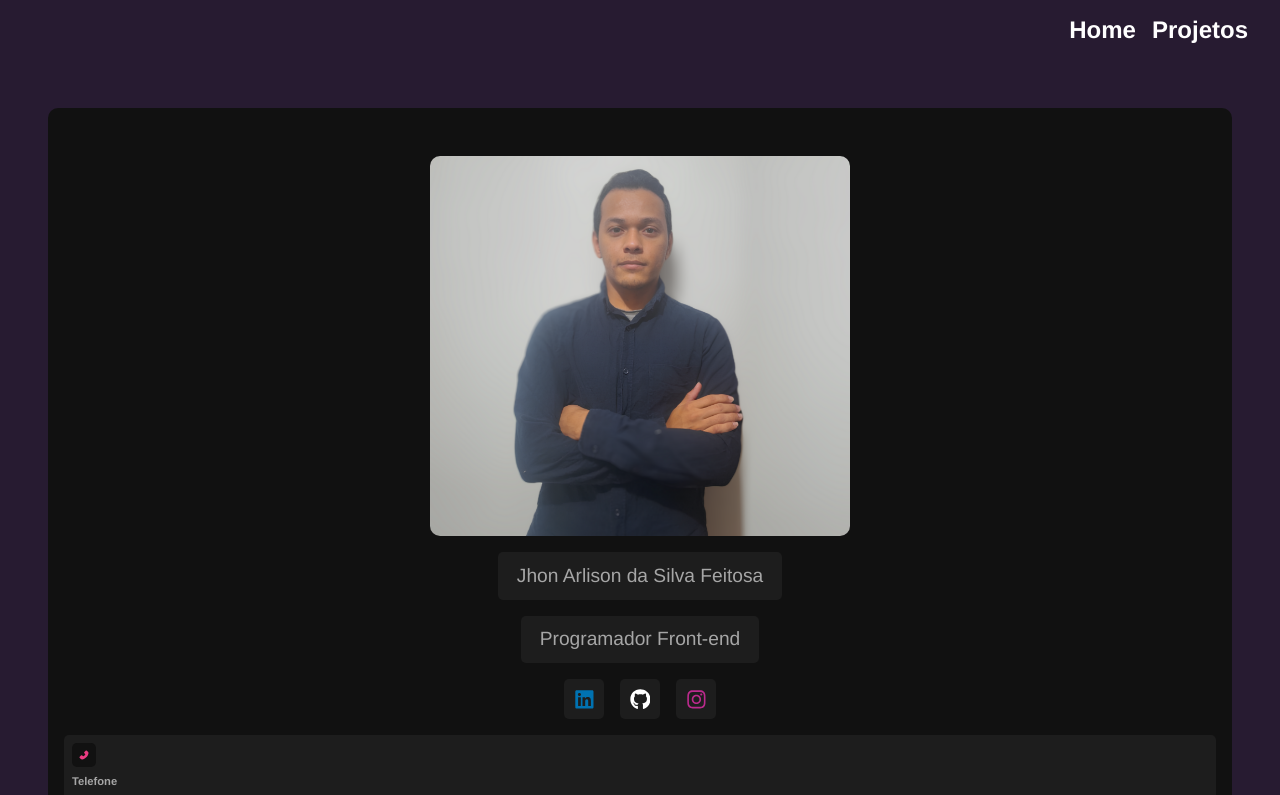
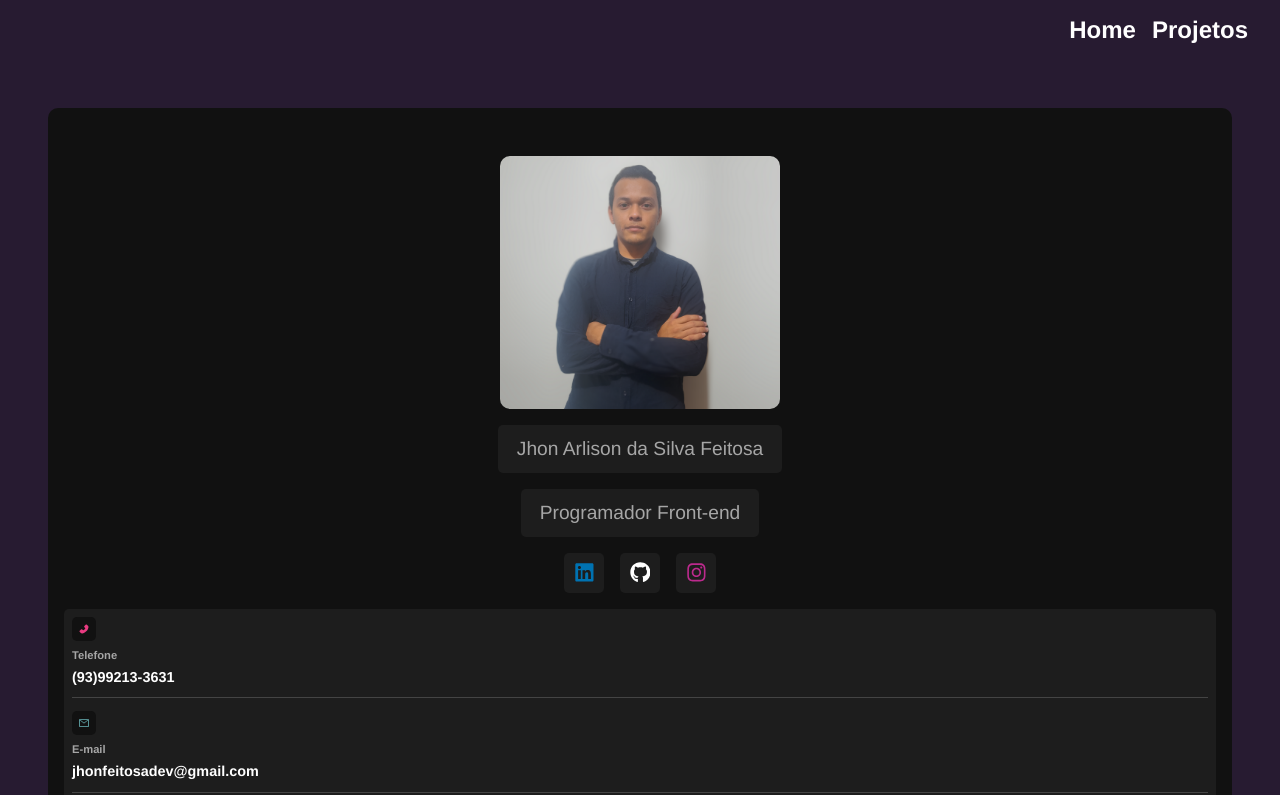
Before and after one commit to jhon3k/Portfolio, a React (Vite) app: page / in a window 1280 px wide. Shown: the top 795 px of the page. Built offline with nearby package versions, Linux system fonts and the light colour scheme.

Commit message:
corrigindo responsividade pagina base

```diff
--- a/src/Styles/components/BasePage.sass
+++ b/src/Styles/components/BasePage.sass
@@ -1,8 +1,8 @@
 @use '../variables'
 
 #portfolio
-    display: flex
-    flex-wrap: wrap
+    display: grid
+    grid-template-columns: 1fr 2fr
     padding: 3rem
     gap: 3rem
 
--- a/src/Styles/components/ProjectsContainer.sass
+++ b/src/Styles/components/ProjectsContainer.sass
@@ -34,7 +34,7 @@
     padding: .5rem
     background-color: variables.$bg-color-secondary
     border-radius: variables.$card-border-radius
-    color: #333
+    color: #fff
     @include mixins.center
     transition: background 0.3s ease, color 0.3s ease
 
--- a/src/Styles/components/sidebar.sass
+++ b/src/Styles/components/sidebar.sass
@@ -12,7 +12,7 @@
     padding: 3rem 1rem
 
     img
-        height: 30%
+        height: 20%
         border-radius: variables.$container-border-radius
         object-fit: cover
 
```
